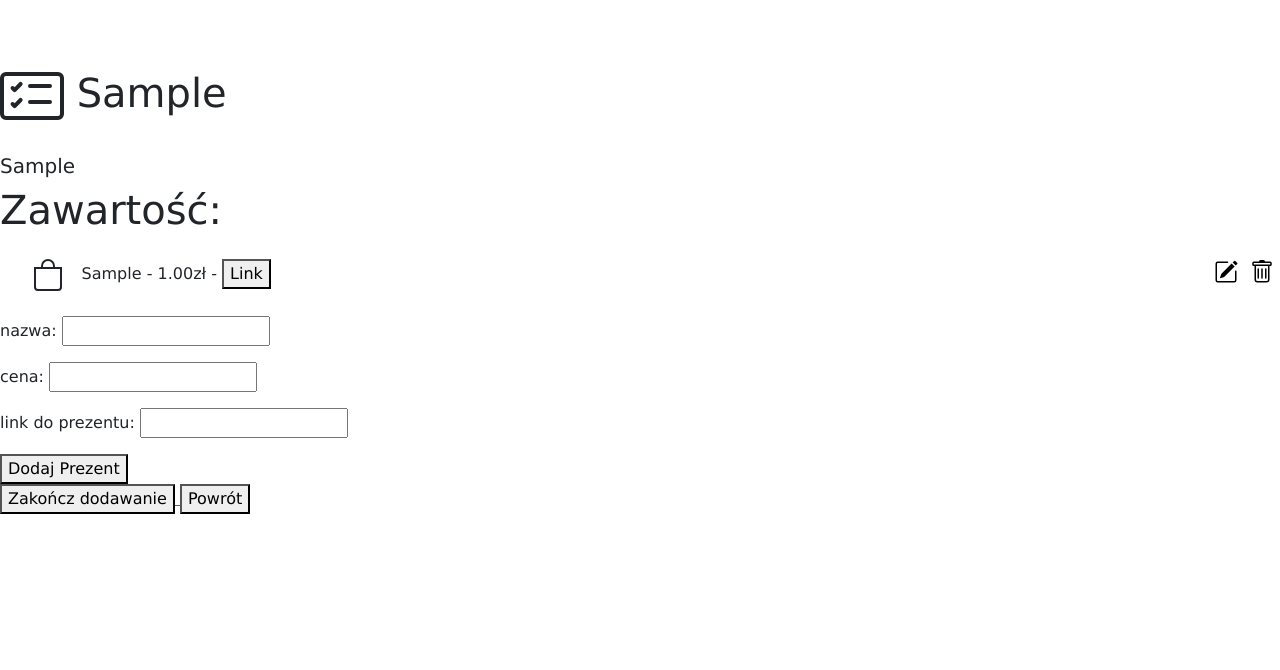
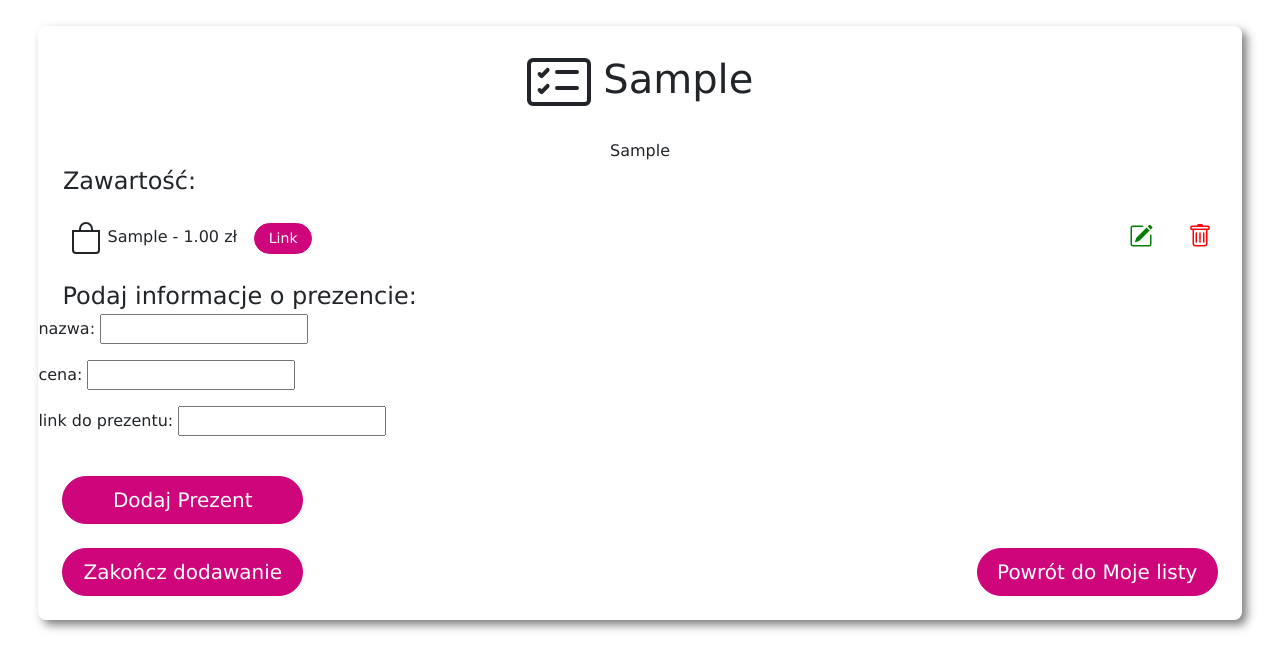
Before and after one commit to cninja5/AplikacjaWebowa, a Django app: page /edit-list/1/add-present/ in a window 1280 px wide. Shown: the part 102-772 px from the top of the page. Run offline with Django 4.2, Linux system fonts and the light colour scheme; a user stored in the database is signed in; tables that the repository leaves empty hold one stand-in row (values such as "Sample post").

Commit message:
Edit present

```diff
--- a/WishLists/forms.py
+++ b/WishLists/forms.py
@@ -30,6 +30,11 @@
             'cenaPrezentu': 'Cena prezentu',
             'linkDoPrezentu': 'Link do prezentu',
         }
+        widgets = {
+            'nazwaPrezentu': forms.TextInput(attrs={'class': 'red'}),
+            'cenaPrezentu': forms.NumberInput(attrs={'class': 'cena-input-class'}),
+            'linkDoPrezentu': forms.TextInput(attrs={'class': 'link-input-class'}),
+        }
 
         class DodajPrezentDoListyForm(forms.ModelForm):
             nazwaPrezentu = forms.CharField(max_length=100, required=True, label="nazwa")
@@ -44,3 +49,8 @@
                     'cenaPrezentu': 'Cena prezentu',
                     'linkDoPrezentu': 'Link do prezentu',
                 }
+                widgets = {
+                    'nazwaPrezentu': forms.TextInput(attrs={'class': 'red'}),
+                    'cenaPrezentu': forms.NumberInput(attrs={'class': 'cena-input-class'}),
+                    'linkDoPrezentu': forms.TextInput(attrs={'class': 'link-input-class'}),
+                }
--- a/WishLists/templates/addPresentsToList.html
+++ b/WishLists/templates/addPresentsToList.html
@@ -1,21 +1,23 @@
 {% extends "main/base.html" %}
 
 {% block content %}
-<div class="form-container">
-    <h1 class="witaj2">
-        <svg xmlns="http://www.w3.org/2000/svg" width="64" height="64" fill="currentColor" class="bi bi-card-checklist"
+<div class="addPresentsBox">
+    <div class="row">
+        <h1 class="pageTitle">
+            <svg xmlns="http://www.w3.org/2000/svg" width="64" height="64" fill="currentColor"
+                 class="bi bi-card-checklist"
                  viewBox="0 0 16 16">
                 <path d="M14.5 3a.5.5 0 0 1 .5.5v9a.5.5 0 0 1-.5.5h-13a.5.5 0 0 1-.5-.5v-9a.5.5 0 0 1 .5-.5zm-13-1A1.5 1.5 0 0 0 0 3.5v9A1.5 1.5 0 0 0 1.5 14h13a1.5 1.5 0 0 0 1.5-1.5v-9A1.5 1.5 0 0 0 14.5 2z"/>
                 <path d="M7 5.5a.5.5 0 0 1 .5-.5h5a.5.5 0 0 1 0 1h-5a.5.5 0 0 1-.5-.5m-1.496-.854a.5.5 0 0 1 0 .708l-1.5 1.5a.5.5 0 0 1-.708 0l-.5-.5a.5.5 0 1 1 .708-.708l.146.147 1.146-1.147a.5.5 0 0 1 .708 0M7 9.5a.5.5 0 0 1 .5-.5h5a.5.5 0 0 1 0 1h-5a.5.5 0 0 1-.5-.5m-1.496-.854a.5.5 0 0 1 0 .708l-1.5 1.5a.5.5 0 0 1-.708 0l-.5-.5a.5.5 0 0 1 .708-.708l.146.147 1.146-1.147a.5.5 0 0 1 .708 0"/>
             </svg>
             {{ lista.tytul }}
         </h1>
-    <h5>
+        <span class="addPresentsDescription">
             {{ lista.opis }}
-    </h5>
-    <h1 class="wyrownanieDoLewej">Zawartość:</h1>
+        </span>
+        <span class="addPresentsContentInfo">Zawartość:</span>
 
-    <div id="zawartosc">
+        <div class="addPresentsContent">
             {% if zawartosc_listy %}
             <ul>
                 {% for prezent in zawartosc_listy %}
@@ -25,25 +27,25 @@
                         <path d="M8 1a2.5 2.5 0 0 1 2.5 2.5V4h-5v-.5A2.5 2.5 0 0 1 8 1m3.5 3v-.5a3.5 3.5 0 1 0-7 0V4H1v10a2 2 0 0 0 2 2h10a2 2 0 0 0 2-2V4zM2 5h12v9a1 1 0 0 1-1 1H3a1 1 0 0 1-1-1z"/>
                     </svg>
                     {% if presentId == prezent.id %}
-                <span class="elementLista">
                     <form method="post" action="{% url 'edit_present' idList=lista.id idPresent=presentId %}">
                         {% csrf_token %}
                         {{ form }}
-                    <button type="submit">Edytuj Prezent</button>
+                        <button type="submit" class="btn btn-sm rounded-pill addPresentsButtonLink">Zapisz</button>
                     </form>
-                </span>
                     {% else %}
-                <span class="elementLista">   {{ prezent.nazwaPrezentu }} - {{ prezent.cenaPrezentu|floatformat:2 }}zł -
+                    <span>   {{ prezent.nazwaPrezentu }} - {{ prezent.cenaPrezentu|floatformat:2 }} zł
                     {% if prezent.linkDoPrezentu %}
-                        <a href="{{ prezent.linkDoPrezentu }}"><button>Link</button></a>
+                        <a href="{{ prezent.linkDoPrezentu }}"><button
+                                class="btn btn-sm rounded-pill addPresentsButtonLink">Link</button></a>
                     {% else %}
-                        <a href="{{ prezent.linkDoPrezentu }}"><button disabled>Link</button></a>
+                        <a href="{{ prezent.linkDoPrezentu }}"><button disabled
+                                                                       class="btn btn-sm rounded-pill addPresentsButtonLink">Link</button></a>
                     {% endif %}
                 </span>
                     {% endif %}
-                <span id="przyciskiListy">
+                    <span class="addPresentsButtons">
                         <a href="/deletePresent/{{ numerListy }}/{{ prezent.id }}/">
-                                    <button id="poNajechaniuRed" class="trashRight">
+                            <button class="buttonRed">
                                 <svg xmlns="http://www.w3.org/2000/svg" width="24" height="24"
                                      fill="currentColor" class="bi bi-trash" viewBox="0 0 16 16">
                                       <path d="M5.5 5.5A.5.5 0 0 1 6 6v6a.5.5 0 0 1-1 0V6a.5.5 0 0 1 .5-.5m2.5 0a.5.5 0 0 1 .5.5v6a.5.5 0 0 1-1 0V6a.5.5 0 0 1 .5-.5m3 .5a.5.5 0 0 0-1 0v6a.5.5 0 0 0 1 0z"/>
@@ -52,7 +54,7 @@
                             </button>
                         </a>
                         <a href="/edit-list/{{ numerListy }}/edit-present/{{ prezent.id }}/">
-                                    <button id="poNajechaniuGreen" class="trashRight">
+                            <button class="buttonGreen">
                                 <svg xmlns="http://www.w3.org/2000/svg" width="24" height="24"
                                      fill="currentColor"
                                      class="bi bi-pencil-square" viewBox="0 0 16 16">
@@ -62,43 +64,45 @@
                             </svg>
                             </button>
                         </a>
-
                     </span>
-
-
                 </li>
                 {% endfor %}
             </ul>
             {% else %}
-        <p class="elementLista">
+            <p class="addPresentsNone">
                 <svg xmlns="http://www.w3.org/2000/svg" width="32" height="32" fill="currentColor" class="bi bi-bag-x"
                      viewBox="0 0 16 16">
                     <path fill-rule="evenodd"
                           d="M6.146 8.146a.5.5 0 0 1 .708 0L8 9.293l1.146-1.147a.5.5 0 1 1 .708.708L8.707 10l1.147 1.146a.5.5 0 0 1-.708.708L8 10.707l-1.146 1.147a.5.5 0 0 1-.708-.708L7.293 10 6.146 8.854a.5.5 0 0 1 0-.708z"/>
                     <path d="M8 1a2.5 2.5 0 0 1 2.5 2.5V4h-5v-.5A2.5 2.5 0 0 1 8 1m3.5 3v-.5a3.5 3.5 0 1 0-7 0V4H1v10a2 2 0 0 0 2 2h10a2 2 0 0 0 2-2V4zM2 5h12v9a1 1 0 0 1-1 1H3a1 1 0 0 1-1-1z"/>
                 </svg>
-            Lista jest obecnie pusta, dodaj prezenty.
+                <span>Lista jest obecnie pusta, dodaj prezenty.</span>
             </p>
             {% endif %}
             {% if addPresent is True %}
+            <span class="addPresentsContentInfo">
+                Podaj informacje o prezencie:
+            </span>
             {{ form.errors }}
             <form method="post" action="{% url 'add_present' idList=lista.id %}">
                 {% csrf_token %}
                 {{ form.as_p }}
-            <button type="submit">Dodaj Prezent</button>
+                <button type="submit" class="btn btn-lg rounded-pill addPresentsButtonAdd">Dodaj Prezent</button>
             </form>
             {% csrf_token %}
             <a href="/edit-list/{{ lista.id }}/">
-            <button>Zakończ dodawanie</button>
+                <button class="btn btn-lg rounded-pill addPresentsButtonEnd">Zakończ dodawanie</button>
             </a>
             {% else %}
             <a href="add-present/">
-            <button>Dodaj prezenty</button>
+                <button class="btn btn-lg rounded-pill addPresentsButtonAdd">Dodaj prezenty</button>
             </a>
+            <br>
             {% endif %}
             <a href="/myLists/">
-            <button>Powrót</button>
+                <button class="btn-lg rounded-pill addPresentsButtonReturn">Powrót do Moje listy</button>
             </a>
         </div>
     </div>
+</div>
 {% endblock %}
--- a/WishLists/views.py
+++ b/WishLists/views.py
@@ -19,7 +19,7 @@
             new_list.save()
             idList = new_list.id
 
-        return redirect('/addPresents/' + str(idList) + '/')
+        return redirect('/edit-list/' + str(idList) + '/')
     else:
         form = ListyForm()
     return render(request, 'createList.html', {'form': form})
--- a/static/css/style.css
+++ b/static/css/style.css
@@ -140,31 +137,14 @@
     margin-bottom: 2%;
 }
 
-#zawartosc ul{
-    list-style-type: none;
-}
-
-#zawartosc ul li{
-    margin-bottom: 2%;
-    margin-top: 2%;
-}
-
-.elementLista{
-    margin-top: 2%;
-    padding-left: 1%;
-    margin-right: 3%;
-}
 .witaj2{
     margin-top: 5%;
     margin-bottom: 2%;
 }
 
-#przyciskiListy button{
+#przyciskiListy button{ /* delete */
     border: none;
     background-color: white !important;
-}
-.trashRight{
-    float: right;
 }
 
 .hidden{
@@ -586,18 +557,18 @@
     text-align: center;
 }
 
-/* createList.html */
+/* Buttons */
 
-.createListBox{
-    width:70%
-    padding: 3%;
-    margin-top: 2%;
-    margin-left: 3%;
-    margin-right: 3%;
-    margin-bottom: 3%;
-    box-shadow: 5px 5px 10px rgba(0,0,0,0.5);
-    border-radius: 0.5rem;
-    background: #fff;
+.buttonRed{
+    color: red;
+}
+
+.buttonGreen{
+    color: green;
+}
+
+.buttonMagenta{
+    color: #cf057c;
 }
 
 .createListFormButton{
@@ -631,37 +602,107 @@
     border: 1px solid #023E8A;
 }
 
+.addPresentsButtonAdd{
+    background-color: #cf057c;
+    color: white;
+    border: 1px solid #cf057c;
+    width: 20%;
+    margin-left: 2%;
+    margin-top: 2%;
+}
+
+.addPresentsButtonAdd:hover{
+    background-color: #023E8A;
+    color: white;
+    border: 1px solid #023E8A;
+}
+
+.addPresentsButtonReturn{
+    background-color: #cf057c;
+    color: white;
+    border: 1px solid #cf057c;
+    width: 20%;
+    margin-right: 2%;
+    margin-top: 2%;
+    margin-bottom: 2%;
+    float: right;
+}
+
+.addPresentsButtonReturn:hover{
+    background-color: #023E8A;
+    color: white;
+    border: 1px solid #023E8A;
+}
+
+.addPresentsButtonLink{
+    background-color: #cf057c;
+    color: white;
+    border: 1px solid #cf057c;
+    width: 5%;
+    margin-left: 1%;
+}
+
+.addPresentsButtonLink:hover{
+    background-color: #023E8A;
+    color: white;
+    border: 1px solid #023E8A;
+}
+
+.addPresentsButtonSave{
+    background-color: #cf057c;
+    color: white;
+    border: 1px solid #cf057c;
+    width: 20%;
+    margin-left: 1%;
+}
+
+.addPresentsButtonSave:hover{
+    background-color: #023E8A;
+    color: white;
+    border: 1px solid #023E8A;
+}
+
+.addPresentsButtons button{
+    border: none;
+    background-color: white !important;
+    margin-right: 2%;
+    float: right;
+}
+
+.addPresentsButtonEnd{
+    background-color: #cf057c;
+    color: white;
+    border: 1px solid #cf057c;
+    width: 20%;
+    margin-left: 2%;
+    margin-top: 2%;
+}
+
+.addPresentsButtonEnd:hover{
+    background-color: #023E8A;
+    color: white;
+    border: 1px solid #023E8A;
+}
+
+/* createList.html */
+
+.createListBox{
+    width:70%
+    padding: 3%;
+    margin-top: 2%;
+    margin-left: 3%;
+    margin-right: 3%;
+    margin-bottom: 3%;
+    box-shadow: 5px 5px 10px rgba(0,0,0,0.5);
+    border-radius: 0.5rem;
+    background: #fff;
+}
+
 .createListBox form{
     margin: 0 auto;
     width: 80%;
 }
 
-.EditAvatarSize{
-    width:50%;
-    margin-left:25%;
-    margin-top:2%;
-}
-.EditPasswordSize{
-    width:50%;
-    margin-left:25%;
-    margin-top:2%;
-}
-
-.EditPasswordMargin{
-    margin-top:2%;
-}
-
-.btn-close {
-    background-color: white !important;
-    font-size: 40px;
-    float:right;
-}
-
-.profileListScroll{
-   height: 80vh;
-   overflow-y: auto;
-   overflow-x: hidden;
-}
 .createListBox form label{
     display: block;
     margin-top: 2%;
@@ -675,6 +716,48 @@
     padding: 10px;
     margin-bottom: 2%;
     margin-left: 1%;
+}
+
+/* addPresentsToList.html */
+
+.addPresentsBox{
+    width:70%
+    padding: 3%;
+    margin-top: 2%;
+    margin-left: 3%;
+    margin-right: 3%;
+    margin-bottom: 3%;
+    box-shadow: 5px 5px 10px rgba(0,0,0,0.5);
+    border-radius: 0.5rem;
+    background: #fff;
+}
+
+.addPresentsDescription{
+    text-align: center;
+}
+
+.addPresentsContentInfo{
+    font-size: 24px;
+    margin-left: 2%;
+}
+
+.addPresentsContent ul{
+    list-style-type: none;
+}
+
+.addPresentsContent ul li{
+    margin-bottom: 2%;
+    margin-top: 2%;
+}
+
+.addPresentsNone{
+    margin-top: 2%;
+    padding-left: 2%;
+    margin-right: 3%;
+}
+
+.addPresentsNone span{
+    margin-top: 1%;
 }
 
 /* myGiftReservations.html */
```
Also changed, not shown: other parts of static/css/style.css (+45 -13 lines). Lines whose indentation alone changed are shown as unchanged.
